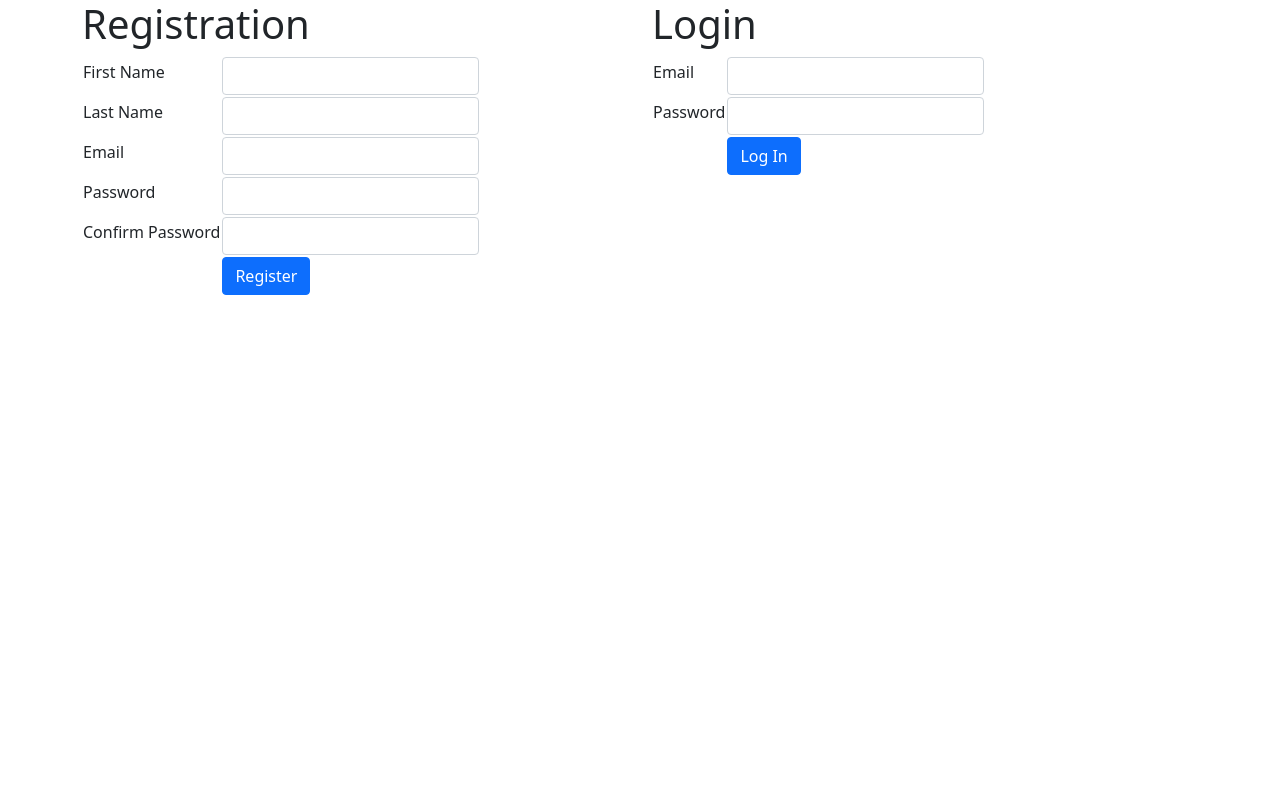
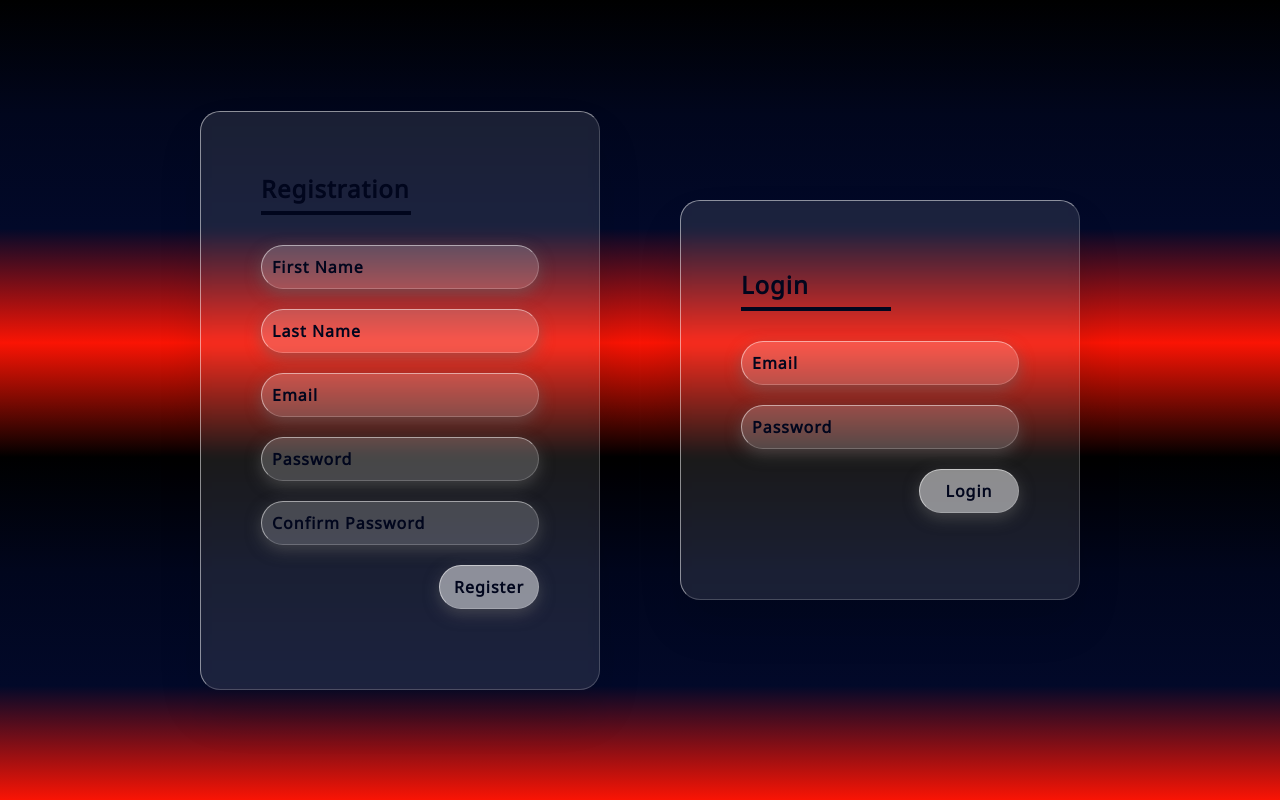
Before and after one commit to tootsie60/nerd2, a Django app: page /index in a window 1280 px wide. Run offline with Django 3.2, Linux system fonts and the light colour scheme.

Commit message:
Style LogReg

```diff
--- a/nerdquest2/eventsApp/static/css/login_style.css
+++ b/nerdquest2/eventsApp/static/css/login_style.css
@@ -1,16 +1,111 @@
-h1 {
-    color: green;
+@import url('https://fonts.googleapis.com/css2?family=Noto+Sans&display=swap');
+
+*
+{
+    margin: 0;
+    padding: 0;
+    box-sizing: border-box;
+    font-family: 'Noto Sans', sans-serif;
 }
 
+body {
+    overflow: hidden;
+    /*background: #01061d;*/
+}
 
-body {
-    background-color: aqua;
-    flex-direction: row;
+section {
+    display: flex;
+    justify-content: center;
+    align-items: center;
+    min-height: 100vh;
+    background: linear-gradient(to bottom, black, #01061d, #020929, #fa1404, black, #01061d, #020929, #fa1404)
+}
 
+.box {
+    position: relative;
+    padding: 40px;
 }
-div{
-    border: 2px dashed black;
+
+.container {
+    position: relative;
+    width: 400px;
+    min-height: 400px;
+    padding: 20px;
+    background: rgba(255, 255, 255, 0.1);
+    border-radius: 20px;
+    display: flex;
+    justify-content: center;
+    align-items: center;
+    backdrop-filter: blur(5px);
+    box-shadow: 0 25px 45px rgba(0,0,0,0.1);
+    border: 1px solid rgba(255, 255, 255, 0.5);
+    border-right: 1px solid rgba(255, 255, 255, 0.2);
+    border-bottom: 1px solid rgba(255, 255, 255, 0.2);
 }
-.row {
-    flex-wrap: nowrap;
+
+.form {
+    position: relative;
+    width: 100%;
+    height: 100%;
+    padding: 40px;
 }
+
+.form h2 {
+    position: relative;
+    color: #01061d;
+    font-size: 1.5rem;
+    font-weight: bold;
+    letter-spacing: 1px;
+    margin-bottom: 40px;
+}
+
+.form h2::before {
+    content: " ";
+    position: absolute;
+    left: 0;
+    bottom: -10px;
+    width: 150px;
+    height: 4px;
+    background: #01061d;
+}
+
+.form .inputBox {
+    width: 100%;
+    margin-top: 20px;
+    display: flex;
+    justify-content: right;
+}
+
+.form .inputBox input {
+    width: 100%;
+    background: rgba(255, 255, 255, 0.2);
+    border: none;
+    outline: none;
+    padding: 10px 10px;
+    border-radius: 35px;
+    border: 1px solid rgba(255, 255, 255, 0.5);
+    border-right: 1px solid rgba(255, 255, 255, 0.2);
+    border-bottom: 1px solid rgba(255, 255, 255, 0.2);
+    font-size: 16px;
+    letter-spacing: 1px;
+    color: #01061d;
+    font-weight: bold;
+    box-shadow: 0 5px 15px rgba(104, 103, 103, 0.5);
+}
+
+.form .inputBox input::placeholder {
+    color: #01061d;
+    font-weight: bold;
+}
+
+.form .inputBox input[type="submit"] {
+    background: rgba(255, 255, 255, 0.5);
+    color: #01061d;
+    font-weight: bold;
+    display: flex;
+    justify-content: center;
+    max-width: 100px;
+    cursor: pointer;
+    margin-bottom: 20px;
+    font-weight: 600px;
+}
--- a/nerdquest2/eventsApp/templates/index.html
+++ b/nerdquest2/eventsApp/templates/index.html
@@ -8,16 +8,16 @@
         <title>Login and Registration</title>
         {% load static %}
 
-        <link rel="stylesheet" href="{% static 'style.css' %}">
+        <link rel="stylesheet" href="/static/css/login_style.css">
 
-        <link href="https://cdn.jsdelivr.net/npm/bootstrap@5.0.2/dist/css/bootstrap.min.css" rel="stylesheet"
-            integrity="sha384-EVSTQN3/azprG1Anm3QDgpJLIm9Nao0Yz1ztcQTwFspd3yD65VohhpuuCOmLASjC" crossorigin="anonymous">
+
 </head>
     <body>
+        <section>
+            <div class="box">
                 <div class="container">
-             <div class="row">
-                <div class="col-6">
-                    <h1>Registration</h1>
+                    <div class="form">
+                        <h2>Registration</h2>
                         <form action="/register" method="POST">
                             {% csrf_token %}
                             {% if messages %}
@@ -27,38 +27,37 @@
                                 {% endfor %}
                             </ul>
                             {% endif %}
-                        <table>
-                            <tr>
-                                <td><label for="first_name" class="form-label">First Name</label></td>
-                                <td><input type="text" name="first_name" id="" class="form-control"></td>
-                            </tr>
-                            <tr>
-                                <td><label for="last_name" class="form-label">Last Name</label></td>
-                                <td><input type="text" name="last_name" id="" class="form-control"></td>
-                            </tr>
-                            <tr>
-                                <td><label for="email" class="form-label">Email</label></td>
-                                <td><input type="text" name="email" id="" class="form-control"></td>
-                            </tr>
-                            <tr>
-                                <td><label for="password" class="form-label">Password</label></td>
-                                <td><input type="password" name="password" id="" class="form-control"></td>
-                            </tr>
-                            <tr>
-                                <td><label for="confirm_pw" class="form-label">Confirm Password</label></td>
-                                <td><input type="password" name="confirm_pw" id="" class="form-control"></td>
-                            </tr>
-                            <td></td>
-                            <td><button class="btn btn-primary">Register</button></td>
-                        </table>
+
+
+                            <div class="inputBox">
+                                <input type="text" name="first_name" id="" placeholder="First Name">
+                            </div>
+                            <div class="inputBox">
+                                <input type="text" name="last_name" id="" placeholder="Last Name">
+                            </div>
+                            <div class="inputBox">
+                                <input type="text" name="email" id="" placeholder="Email">
+                            </div>
+                            <div class="inputBox">
+                                <input type="password" name="password" id="" placeholder="Password">
+                            </div>
+                            <div class="inputBox">
+                                <input type="password" name="confirm_pw" id="" placeholder="Confirm Password">
+                            </div>
+                            <div class="inputBox">
+                                <input type="submit" value="Register">
+                            </div>
                         </form>
                     </div>
-                <!-- <div class="row"> -->
-                <div class="col-6">
-                    <h1>Login</h1>
+                </div>
+            </div>
+
+            <div class="box">
+                <div class="container">
+                    <div class="form">
+                        <h2>Login</h2>
                         <form action="/login" method="POST">
                             {% csrf_token %}
-                        <table>
                             {% if messages %}
                             <ul class="messages">
                                 {% for message in messages %}
@@ -66,20 +65,20 @@
                                 {% endfor %}
                             </ul>
                             {% endif %}
-                            <tr>
-                                <td><label for="email" class="form-label">Email</label></td>
-                                <td><input type="text" name="email" id="" class="form-control"></td>
-                            </tr>
-                            <tr>
-                                <td><label for="password" class="form-label">Password</label></td>
-                                <td><input type="password" name="password" id="" class="form-control"></td>
-                            </tr>
-                            <td></td>
-                            <td><button class="btn btn-primary">Log In</button></td>
-                        </table>
+
+                            <div class="inputBox">
+                                <input type="text" name="email" id="" placeholder="Email">
+                            </div>
+                            <div class="inputBox">
+                                <input type="password" name="password" id="" placeholder="Password">
+                            </div>
+                            <div class="inputBox">
+                                <input type="submit" value="Login">
+                            </div>
                         </form>
                     </div>
                 </div>
             </div>
+        </section>
     </body>
 </html>
```
Also changed, not shown: nerdquest2/eventsApp/static/css/enter.css (+7 -0 lines), nerdquest2/db.sqlite3. Lines whose indentation alone changed are shown as unchanged.
